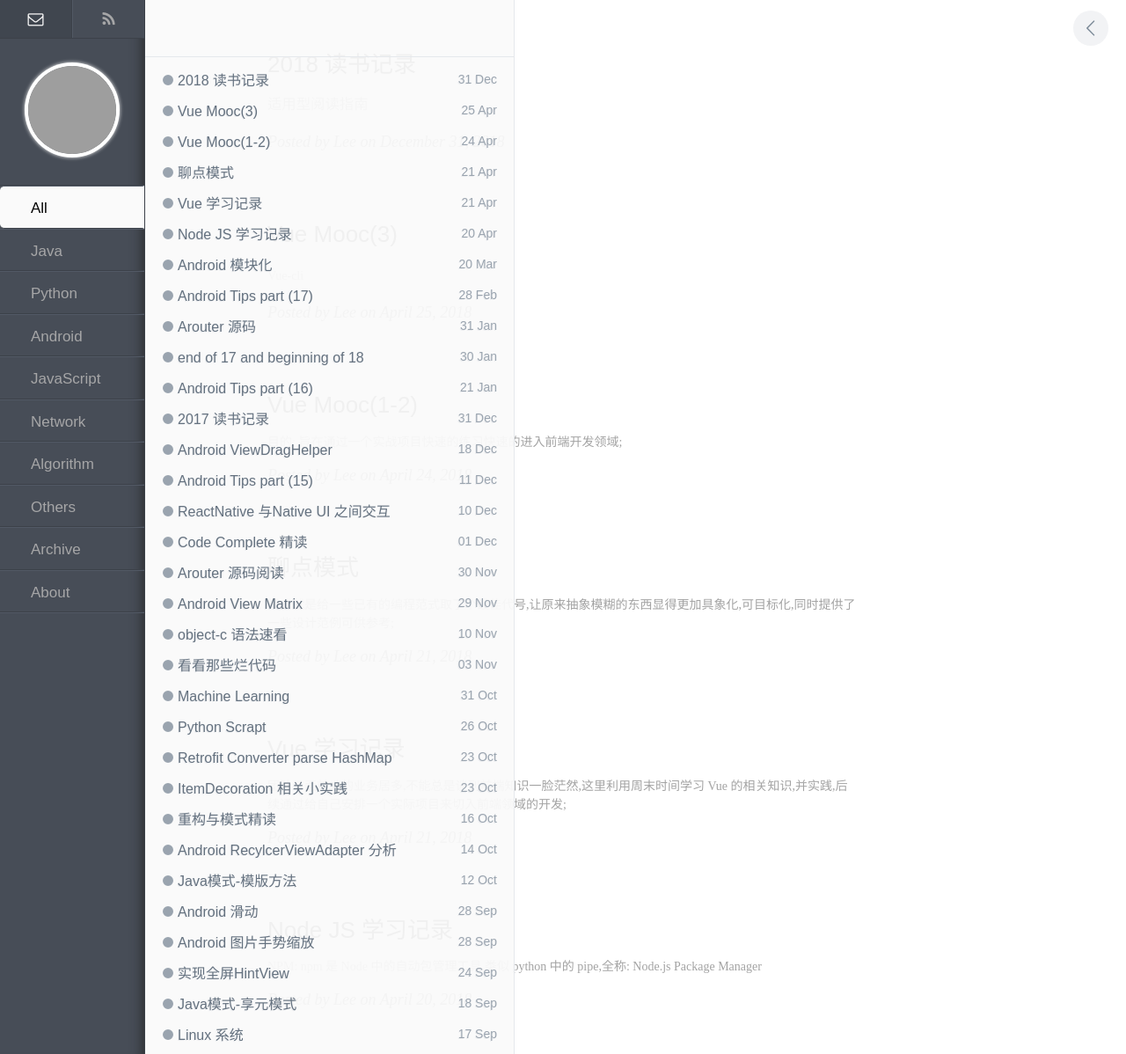
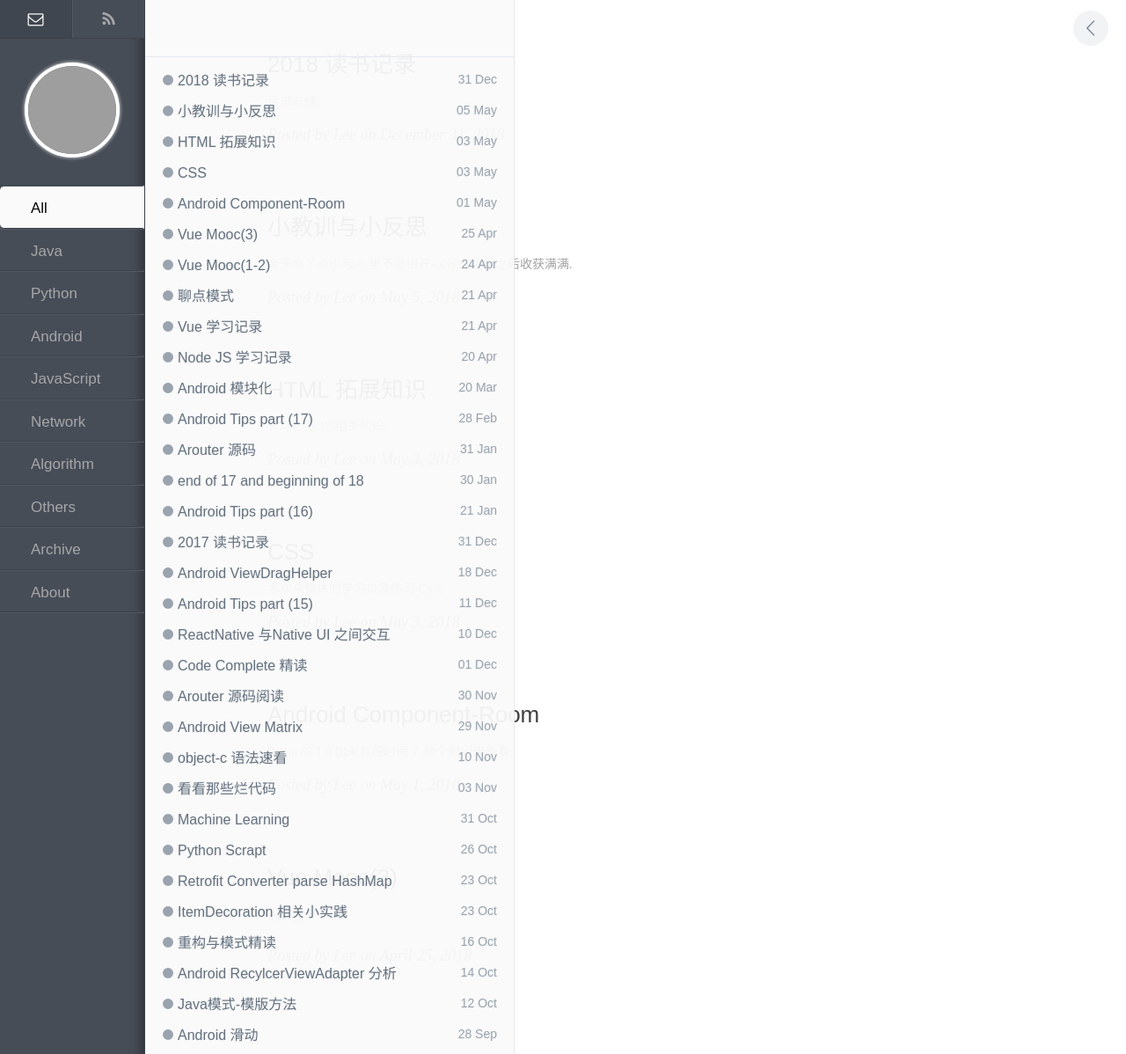
Before and after one commit to enlipan/enlipan.github.io, a Jekyll site: the page built from index.html, in a window 1280 px wide. Shown: the whole page at 88% size. Built offline with Jekyll 4.4.1, drawn with Linux system fonts in a browser that asks for light colours; nearby versions of some CDN libraries; the list of posts is cut into pages by our own code; comment, search, counter and statistics services are not loaded; some of the changed lines change nothing that is shown; grey boxes are pictures that could not be loaded.

Commit message:
post pages ex-and-lesson @@ room

```diff
--- a/_posts/2018-04-25-vue-mooc-2.md
+++ b/_posts/2018-04-25-vue-mooc-2.md
@@ -68,12 +68,69 @@ import aliasName from => import {default as aliasName } from 导入默认模块
 
 ##### 项目文件介绍
 
-babel 转换: 为支持大多数浏览器将 ES6 转换为 ES5
+babel 转换: 为支持大多数浏览器将 ES6 转换为 ES5 -> babel 插件管理
 
 项目配置文件介绍
 
 eslintrc.js / package.json 文件详细介绍
 
-package.json 中 script tag 中定制命令;
+package.json 中 script tag 中定制命令;  =>  `npm run <script>`
 
 #### webpack 打包流程
+
+是个啥?
+
+> 静态模块打包器,对某个应用进行依赖图分析,该依赖图包含应用程序锁需要的每个模块,进而将模块打包成一个或者多个 bundle;
+
+Webpack 对文件利用 loader做处理,扫描当前工程目录,根据文件后缀名匹配不同的文件,将文件内容作为输入,loader 对于文件内容进行处理,最终输出新的文件内容;
+
+webpack 配置分析:
+
+entry : 入口文件路径配置  key : value ;  [name]
+
+chunk :
+
+output : {path fileName}
+
+loader :  query {limit , name }
+
+loader 配置
+
+[webpack 从入门到工程实践](http://gitbook.cn/books/599270d5625e0436309466c7/index.html)
+
+[细说 webpack 之流程篇](http://taobaofed.org/blog/2016/09/09/webpack-flow/)
+
+
+#### 项目需求分析
+
+先从页面整体结构看 : 头部 + 页面内容区 ||  进而在页面内部进一步细化划分,层层分析;
+
+学习如何结构化划分页面: 拆分组件;
+
+#### 移动端屏幕适配相关
+
+设备像素比 dip 相关的一些概念;
+
+SVG 矢量图片: SVG 图片可伸缩,通常将一些色彩单一的图片通过 SVG 图片上使用;
+
+####  资源优化
+
+Webpack 打包 resource 图片为 js,省略图片请求;
+
+#### SVG 资源使用
+
+iconFont 使用 => `iconmoon.io`
+
+
+#### 项目的目录结构
+
+组件的原则: **就近维护**
+
+components 目录: 每一个组件都构建独立的目录: 组件可能不光是一个 VUE 文件,还可能包含其他文件;
+
+common 目录: 公用目录
+
+stylus 文件与 css 文件格式的差异;
+
+
+前后端分离: 前后端独立开发-> 联调组合;
--- /dev/null
+++ b/_posts/2018-05-01-room.md
@@ -0,0 +1,219 @@
+---
+layout: post
+title:  Android Component-Room
+category: android
+keywords: [improvement,android]
+---
+
+Room 的 1.0 出来有段时间了,抽个时间来看看;
+
+#### 是什么?
+
+> Room 提供了一个基于 SQLite 的抽象层用以便利的处理 SQLite 相关的数据库操作;
+
+
+首先回忆下原始的数据库使用方式,定义数据库结构,定义表字段,实现接口,确定各种策略, Match 构建等等,整体还是比较繁琐的一套逻辑,尤其是当数据库相关的逻辑比较复杂之后相关的问题就更复杂了;
+
+在此问题基础之上,为了解决这些问题,同后端的技术解决方案类似,出现了很多 ORM 框架,较常用的有 GreenDao , Reaml ....而 Room 则相当于是一种官方解决方案;
+
+其核心优势在于基于注解的SQL语句编译时校验检查可减少运行时可能的崩溃问题;
+
+
+#### 怎么用?
+
+依赖引入:
+
+{% highlight groovy %}
+
+    implementation 'android.arch.persistence.room:runtime:1.0.0'
+    annotationProcessor 'android.arch.persistence.room:compiler:1.0.0'
+
+{% endhighlight %}
+
+核心注解使用,构建库,表,以及查询语句的使用:
+
+@Database : 定义数据库,数据库名称,表名称,版本号
+
+{% highlight java %}
+
+//注意 Schema 的 Export 问题
+@Database(entities = {User.class},version = 1,exportSchema = false)
+public abstract class UserDataBase extends RoomDatabase{
+
+    private static final String USER_DB_NAME = "userDb.db";
+
+    private static volatile  UserDataBase instance ;
+
+    public synchronized static UserDataBase getInstance(Context context) {
+        if (instance == null) {
+            instance = create(context);
+        }
+        return instance;
+    }
+
+    private static UserDataBase create(Context context) {
+        return Room.databaseBuilder(context,UserDataBase.class,USER_DB_NAME).build();
+    }
+
+    public abstract UserDao getUserDao();
+}
+
+{% endhighlight %}
+
+Schema 会输出所构建数据库的相关信息,默认 export 输出,而如果输入不指定位置则有警告:
+
+`Schema export directory is not provided to the annotation processor ...`
+
+利用 gradle 指定 schema 输出位置:
+
+{% highlight groove %}
+
+    //app/build.gradle
+    defaultConfig {
+        ...
+        javaCompileOptions {
+            annotationProcessorOptions {
+                arguments = ["room.schemaLocation": "$projectDir/schemas".toString()]
+            }
+        }
+    }
+
+{% endhighlight %}
+
+@Entity : 对应的表名, Entity 中的属性字段对应表中的 column 字段;
+
+{% highlight java %}
+
+   /**
+     * 对于非基础类型需要注解 @NonNull
+     */
+    @PrimaryKey
+    @NonNull
+    public final String id;
+
+    @ColumnInfo(name = "")
+
+    @Ignore
+    // 对应多构造函数匹配忽略的情况
+
+
+{% endhighlight %}
+
+@Dao : 定义数据库的操作接口
+
+{% highlight java %}
+
+@Dao
+public interface UserDao {
+
+    @Query("SELECT * FROM User")
+    List<User> getAllUser();
+
+    @Query("SELECT * FROM User WHERE id=:id")
+    User getUserById(int id);
+
+    @Query("SELECT * FROM User")
+    Cursor getUserCursor();
+
+    @Query("SELECT * FROM User WHERE name =:name LIMIT :max")
+    List<User> getLimitUsersByName(int max, String name);
+
+    @Insert
+    void insertUser(User... users);
+
+    @Insert
+    void insertUserArray(List<User> userList);
+
+    @Update
+    void updateUser(User... users);
+
+    @Delete
+    void deleteUser(User... users);
+
+}
+
+{% endhighlight %}
+
+使用 Dao 接口操纵数据库:
+
+`UserDataBase.getInstance(this).getUserDao().getAllUser();`
+
+
+#### 注解
+
+简单去看看 Room 注解所生成的代码:
+
+{% highlight java %}
+
+//数据库的抽象类 UserDataBase 生成 UserDataBase_Impl 的实现
+public class UserDataBase_Impl extends UserDataBase {
+  ...
+  @Override
+  public UserDao getUserDao() {
+    if (_userDao != null) {
+      return _userDao;
+    } else {
+      synchronized(this) {
+        if(_userDao == null) {
+        // UserDao 接口也生成了对应的 Dao 接口实现
+          _userDao = new UserDao_Impl(this);
+        }
+        return _userDao;
+      }
+    }
+  }
+}
+
+{% endhighlight %}
+
+这个实现中可以看出其实现还是逃脱不了封装 SupportSQLiteOpenHelper 的命运,只是 AnnotationProcessor 的使用的确极大的解放了生产力;
+
+{% highlight java %}
+// 这里面的 SupportSQLiteOpenHelper 具体实现在 FrameworkSQLiteOpenHelper
+// FrameworkSQLiteOpenHelper 具体又是代理了 OpenHelper
+// OpenHelper 继承我们原始常见的 SQLiteOpenHelper
+class FrameworkSQLiteOpenHelper implements SupportSQLiteOpenHelper {
+    private final OpenHelper mDelegate;
+    ...
+    static class OpenHelper extends SQLiteOpenHelper {
+    }
+}
+
+
+// 在 SQLiteOpenHelper的实现 OpenHelper 中我们继续可以看到 DataBase 也被代理封装
+// 抽象了 SupportSQLiteDatabase 的接口,并通过 FrameworkSQLiteDatabase 实现接口
+// FrameworkSQLiteDatabase 则代理了真实的 SQLiteDatabase
+/**
+ * Delegates all calls to an implementation of {@link SQLiteDatabase}.
+ */
+@SuppressWarnings("unused")
+class FrameworkSQLiteDatabase implements SupportSQLiteDatabase {
+    private static final String[] CONFLICT_VALUES = new String[]
+            {"", " OR ROLLBACK ", " OR ABORT ", " OR FAIL ", " OR IGNORE ", " OR REPLACE "};
+    private static final String[] EMPTY_STRING_ARRAY = new String[0];
+
+    private final SQLiteDatabase mDelegate;
+
+// FrameworkSQLiteStatement 同样继承了SupportSQLiteStatement接口
+// 同时代理 SQLiteStatement
+/**
+ * Delegates all calls to a {@link SQLiteStatement}.
+ */
+class FrameworkSQLiteStatement implements SupportSQLiteStatement {
+    private final SQLiteStatement mDelegate;
+
+{% endhighlight %}
+
+这些代理的真实目的都在于解决我们常说的数据库的操作太麻烦,细节太多的这一问题,通过代理屏蔽原始数据库操作处理相关的复杂细节,将一些意义明确简洁的接口暴露给开发者,简化数据库相关的操作;
+
+
+---
+
+Quote:
+
+
+[GoogleDoc-Save data in a local database using Room](https://developer.android.com/training/data-storage/room/)
+
+[Room — Introduction](https://android.jlelse.eu/android-architecture-components-room-introduction-4774dd72a1ae)
+
+[7 Steps To Room](https://medium.com/google-developers/7-steps-to-room-27a5fe5f99b2)
--- /dev/null
+++ b/_posts/2018-05-03-vue-mooc-css.md
@@ -0,0 +1,97 @@
+---
+layout: post
+title:  CSS
+category: js
+keywords: [improvement,web,js]
+---
+
+本次来整体的学习以及练习 CSS;
+
+#### 1 CSS IS?
+
+CSS(层叠样式表):  定义文档如何呈现;
+
+网页中的信息使用 HTML 组织其内容结构;文档可能由多个文件组合构建而生成; XML / SVG / XUL/ HTML
+
+#### 2 Why CSS
+
+CSS 样式与文档内容分离,以便样式复用以及各自独立维护;
+
+浏览器渲染时,将css 以及 页面内容一起加载;
+
+注意: 在使用 CSS 时,注意避免使用糅杂的 html 标签做样式控制, 否则样式的一部分内容在html 中,一部分又存在于
+
+#### 3 CSS Works
+
+HTML 组合 CSS 转换为 DOM结构,浏览器展示 DOM 内容;
+
+标记语言中的元素, 元素的开头和元素的结束;元素又可以作为容器存在去装载其他元素,进而将 DOM 演化为一种树形结构;
+
+如何去分析 DOM 结构? 利用浏览器调试工具;
+
+#### 4 层叠与继承
+
+CSS 的最终作用结果由多层样式来源叠加而混合决定;
+
+开发者样式类型: 独立外部文件而存在的外链样式/ 在页面头部定义的内联样式 / 定义在特定元素中的临时调试样式
+
+CSS 样式的继承: 元素自身的样式优先级高于从父级元素继承来的样式;
+
+如 : p 元素包含了一个 span  ,span 会继承来自 p 元素的样式;
+
+`!important`关键字,用户自定义样式
+
+##### 5 选择器
+
+css 中的 rule : rule 通常以选择器开始,带上对应的样式内容声明{}
+
+1. 标签选择器
+2. 类选择器,设置元素 class 属性,定义元素类名,css 中类选择器以 \. 开头
+3. ID 选择器,以 # 开头
+
+CSS 规定有更高确定度的选择器优先级更高,由于每个ID在文档中必须是唯一的,所以 ID 选择器具有更高确定度,优先级高于类选择器;
+
+确定度相同时,后出现的优先级更高;
+
+当规则冲突时:  增加其中一条的确定度,如 类选择器变为 ID 选择器,或者移动选择器到后面以便提升其优先级;
+
+**伪类选择器**
+
+加在选择器后面用于指定元素状态的关键字;
+
+针对伪类选择器进一步指定状态,如  selector : class {}
+
+伪类选择器修饰元素的特殊状态下的呈现;
+
+**基于关系的选择器**
+
+本节非常重要;
+
+注意优先级原则:  ID 选择器高于类选择器, 自身的优先级高于继承父元素的属性优先级;
+
+
+#### 可读性良好的 CSS
+
+良好的排版与组织形式
+
+善用注释 /**/
+
+定义选择器组合  `h1,h2,h3`
+
+
+
+
+
+
+---
+
+Quote:
+
+
+<CSS 揭秘>
+
+<HTML5 与 CSS3 权威指南>
+
+[CSS入门教程](https://developer.mozilla.org/zh-CN/docs/Web/Guide/CSS/Getting_started)
+
+[CSS 教程](http://www.runoob.com/css/css-tutorial.html)
--- /dev/null
+++ b/_posts/2018-05-03-vue-mooc-html-extend.md
@@ -0,0 +1,25 @@
+---
+layout: post
+title:  HTML 拓展知识
+category: js
+keywords: [improvement,web,js]
+---
+
+
+补习一些 H5相关知识;
+
+#### WebStorage
+
+
+
+#### WebSockets
+
+
+#### XMLHTTPRequest
+
+
+
+#### Canvas
+
+
+#### 多媒体相关
--- /dev/null
+++ b/_posts/2018-05-05-life-ex-and-lesson.md
@@ -0,0 +1,23 @@
+---
+layout: post
+title:  小教训与小反思
+category: others
+keywords: [improvement,life]
+---
+
+
+今天吃了点小亏,心里不是很开心,仔细反思之后收获满满.
+
+事情的始末很简单,在闲鱼上面淘东西然后被忽悠,吃了点小亏,教训在哪?教训在于明明自己在交易的过程中发现了一些端倪,但因为前期已经投入了一些自己的时间,又打车过去面交.所以是既耗费了时间精力又耗费了Money, 在交易过程中不停地自我催眠寄希望于万分之一的可能,一条路走到黑,果然买了之后回来使用仔细检查就是被忽悠了.
+
+**这件事的教训在于`及时止损`的思想没有有效的应用到生活中,对待问题不够理智,直到错到无法挽回的时候才让自己真正醒悟;变相的说这也是应了那句话"方向不对,努力白费,越努力错的越远"**
+
+作为一个成年人当意识到自己错了之后,及时的止损,重新分析调整方向,无论是生活还是投资都是非常重要的生活思想;
+
+第二个教训在于玩星际的一些小思考.个人在压力比较大的时候有时候会通过星际这类即使战略游戏去换换脑子,今天买了个教训之后回来玩星际调节.发现自己的水平很长时间没有进展,想了想原因,觉得`玩星际其实和编程有异曲同工之妙`;
+
+**星际需要思考,需要研究大神的录像,研究之后去临摹,注意这里的临摹是分开的临与摹;临摹是练习字帖时常用的两个操作,临帖与摹帖,摹帖是用透明的白纸覆盖在原帖上一笔一划的照着轮廓复写下来;而临帖则是将字帖放在一旁,看着字脱离原帖的轮廓自行构造思考模仿,直接写出来.临帖是摹贴的进一步;在这之后要不停的专项练习,进而去总结,总结自己的方法论(操作流程),消化成自己的战术体系;**
+
+看着这些,这不就是编程学习的进步以及学习路径吗?
+
+如果不思考,不反思总结,不去学习更加先进的战术,不构建自己的方法论体系(战术体系),现有的东西无论机械的使用练习多少次,水平也不会进步;
--- a/_posts/2018-12-31-reading-in-2018.md
+++ b/_posts/2018-12-31-reading-in-2018.md
@@ -4,6 +4,10 @@ title:  2018 读书记录
 category: others
 keywords: [improvement,life]
 ---
+
+读书总结:
+
+读书不是简单的读过,有用的知识需要一步步掌握消化是其有过程的,思考, 阅读,消化,总结缺一不可,当前越来越体会到总结的重要性;
 
 ### 适用型阅读指南
 
@@ -82,9 +86,57 @@ Time-bound  有期限的
 整理所写的目标=> todo list 对其中重要性最需要做的进行细化: 多问自己问题? 为什么要做? 必要性是什么? 做了是什么效果,什么结果?   => 确定目标进而才能细化目标 => 将目标分步进行;  为了达到什么目标,一天要做什么? 一周要做什么? 一月要做什么? 什么时候是阶段成果?
 
 
-### HeadFirst 软件开发
+
+### Unix 编程艺术(选读)
+
+#### Part I:
+
+第三章: Unix 哲学与比较
+
+主要讲述操作系统的顶层设计是如何影响编程风格的上层建筑的构建形态的;如何去理解操作系统设计者的意图? 成本与编程环境的限制对设计的均衡影响;
+
+
+因果论辩证能力: 为何 Unix 的生命力如此顽强?反向看待,为何Unix竞争者在时代的进化过程中被淘汰?是什么根本性劣势导致他们被淘汰? ==> 要去思考,要善于去总结
+
+#### Part II :
+
+本部分为重点核心关注章节,需要反复读,反复理解;
+
+第四章: 模块性
+
+> 模块化原则:
+
+最佳模块大小
+
+> 紧凑性与正交性
+
+紧凑性与强单一中心? 如何构建紧凑性的设计?围绕解决一个定义明确的问题去组织算法设计;看不清的时候及时重新回到问题上来;
+
+核心任务形式化,围绕核心-> 不停的去解决为什么要这么做的问题;力求使他人能够阅读系统设计之后不会产生疑惑,为什么要这么做?
+
+
+##### 软件的层次
 
 
 
 
-### Unix 编程艺术(选读)
+
+正交性: 系统的任何操作无副作用,每一个动作只改变一件事,而不影响其他; 如,显示器的亮度与对比度的控制互不关联;
+
+正交性的作用与优势;
+
+正交性与重构的关联;
+
+
+
+第五章: 文本化: 论协议
+
+第六章: 透明性
+
+第十一章: 接口
+
+### HTML5 与 CSS3 权威指南
+
+
+
+### HeadFirst 软件开发
```
